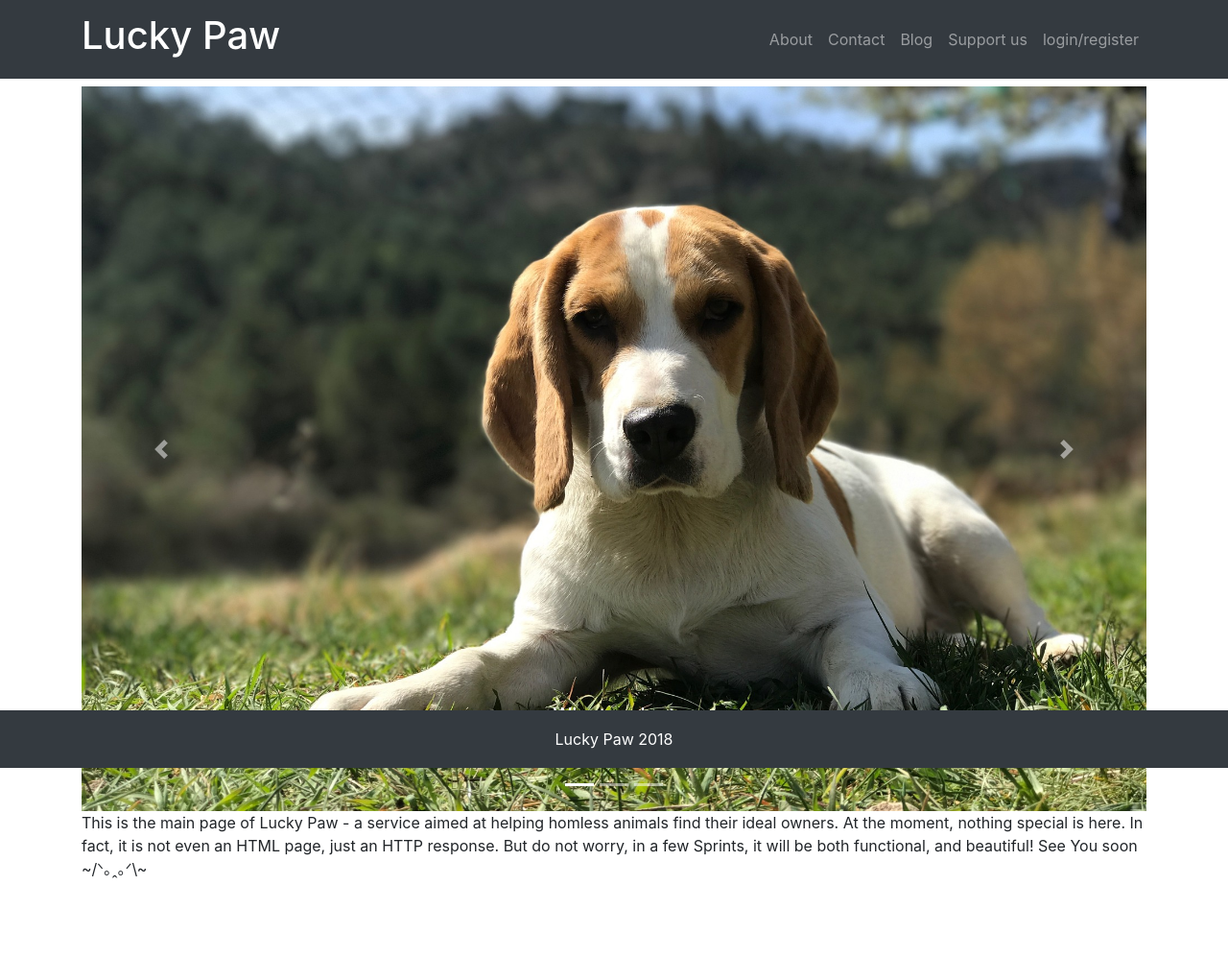
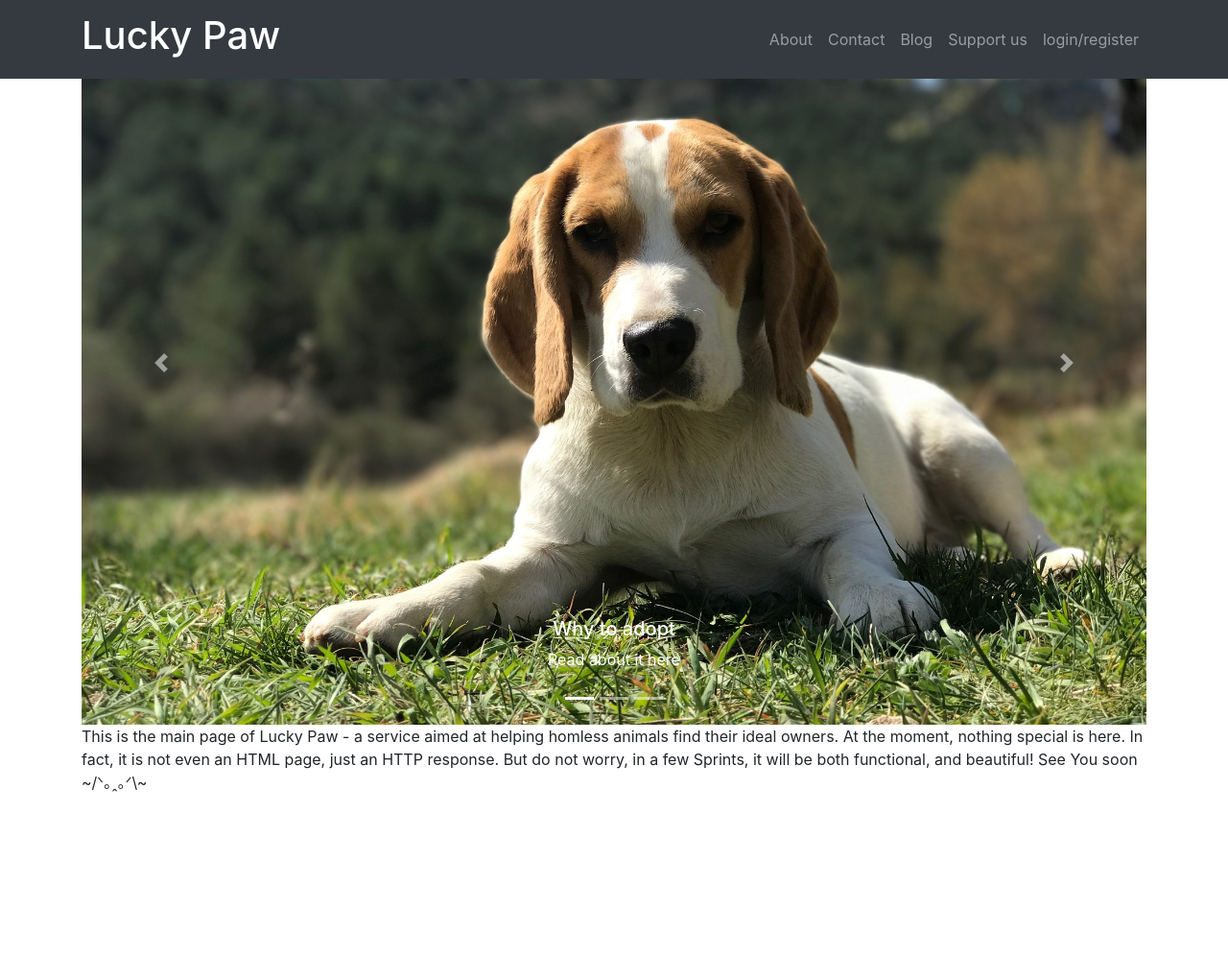
Before and after one commit to souserge/luckypaw, a Django app: page /main/ in a window 1280 px wide. Shown: the whole page at 96% size. After the commit the page ends 825 px from the top, so only its background shows below. Run offline with Django 3.2, Linux system fonts and the light colour scheme; some libraries are stand-ins or nearby versions.

Commit message:
Get rid of footer; minor main block tweaks

```diff
--- a/app/static/css/base.css
+++ b/app/static/css/base.css
@@ -1,16 +1,32 @@
-footer {
-    position: fixed;
-    bottom: 0;
+html {
+    height: 100%;
+}
+
+body {
+    min-height: 100%;
+}
+
+#site-wrapper {
+    min-height: 100%;
     width: 100%;
-    height: 60px;
-    line-height: 60px;
-    background-color: #343a40 !important;
+    margin: 0;
+    padding: 0;
+    display: grid;
+    grid-template-rows: 1fr auto;
 }
 
 main {
-    padding: 90px 15px 0;
-    margin-bottom: 80px;
+    margin: 0;
+    padding: 0;
 }
+
+/* footer {
+    grid-row-start: 2;
+    grid-row-end: 3;
+    width: 100%;
+    padding: 20px;
+    background-color: #343a40 !important;
+} */
 
 .carousel-img {
     opacity: 1;
--- a/app/templates/app/base.html
+++ b/app/templates/app/base.html
@@ -61,11 +61,11 @@
       {% endblock content %}
     </main>
 
-    <footer>
+    <!-- <footer>
       <div class="container">
         <p class="m-0 text-center text-white">Lucky Paw 2018</p>
       </div>
-    </footer>
+    </footer> -->
 
   </div>
 </body>
```
